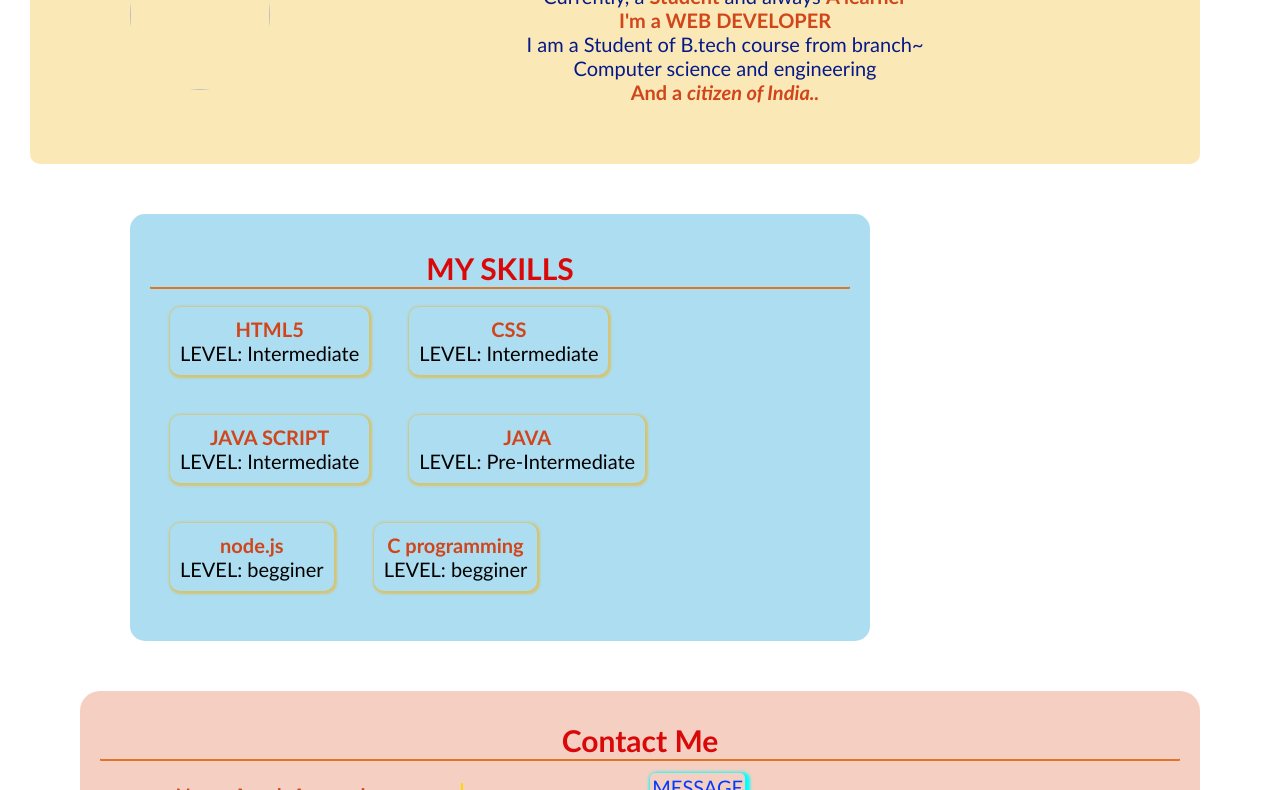
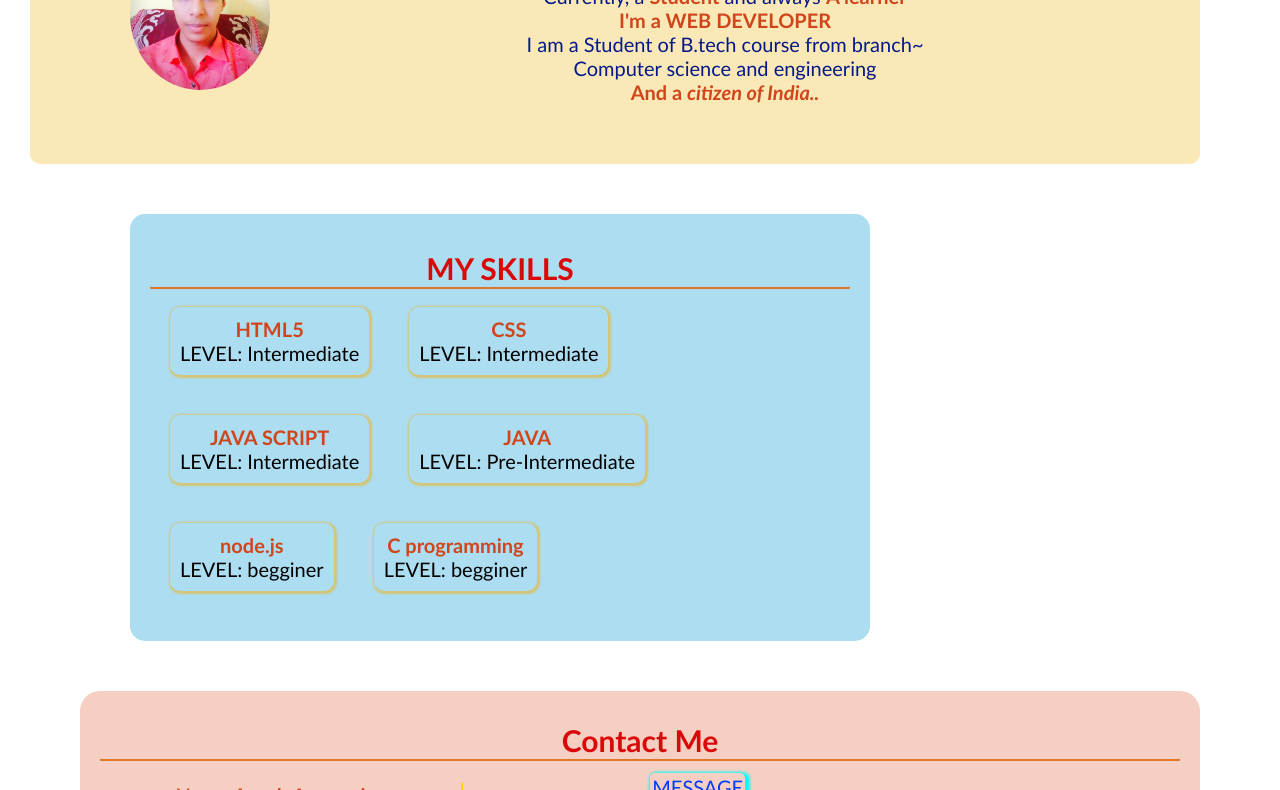
Before and after one commit to agarwalayush9/portfolio, a plain HTML site: page index.html in a window 1280 px wide. Shown: the part 272-1062 px from the top of the page. Drawn offline with Linux system fonts and the light colour scheme.

Commit message:
Update index.html

```diff
--- a/index.html
+++ b/index.html
@@ -19,7 +19,7 @@
     <main>
         <section id="About_Me">
             <header>Intro...</header>
-            <img src="/profile.JPJ" id="profile" alt=""><br>
+            <img src="/profile.JPG" id="profile" alt=""><br>
             <span>I am </span>
             <h1>AYUSH AGARWAL</h1>
             <span>Currently, a <b>Student</b> and always <b>A learner</b></span><br>
```
